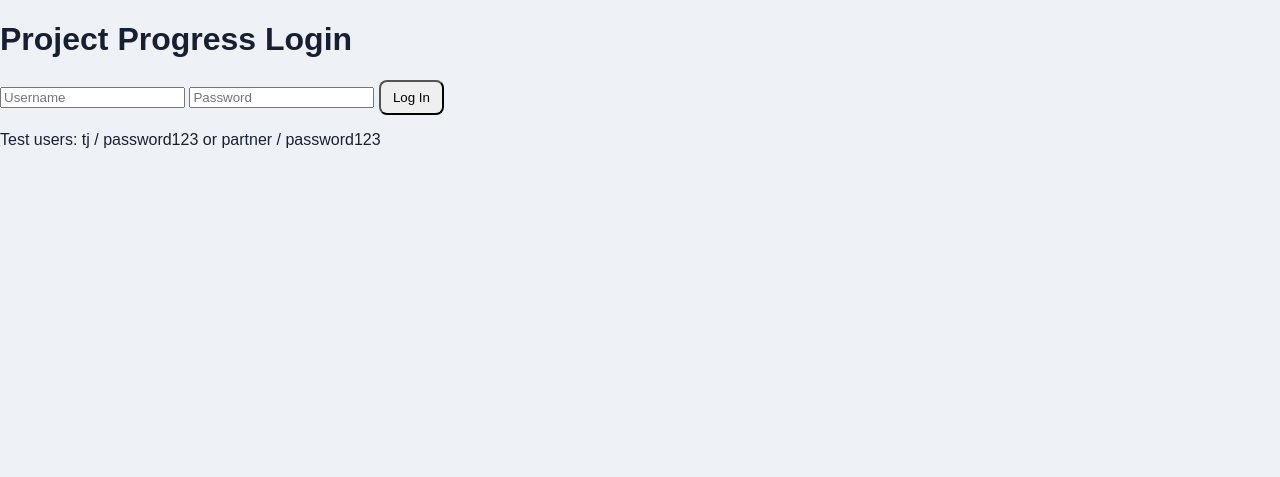
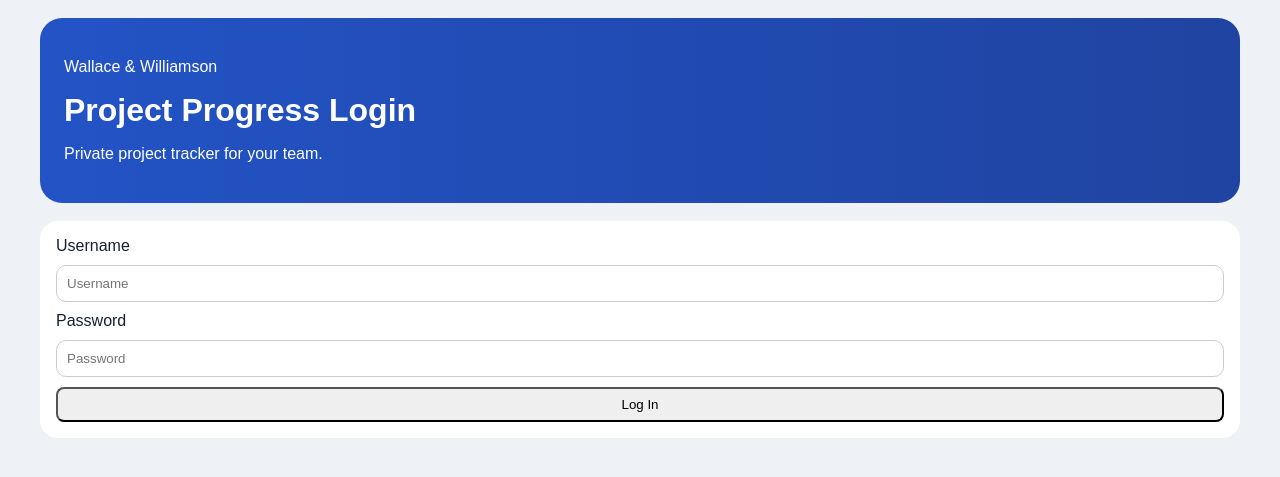
Before and after one commit to williamtpatrick52-creator/partner-progress-app, a Flask app: page / in a window 1280 px wide. Shown: the top 477 px of the page. Run offline with Flask 3, Linux system fonts and the light colour scheme; data comes from the database, SQL or seed files in the repository.

Commit message:
update usernames and passwords

```diff
--- a/app.py
+++ b/app.py
@@ -13,8 +13,8 @@ UPLOAD_FOLDER = "static/uploads"
 app.config["UPLOAD_FOLDER"] = UPLOAD_FOLDER
 
 USERS = {
-    "tj": generate_password_hash("password123"),
-    "partner": generate_password_hash("password123")
+    "tj": generate_password_hash("Adidas40!"),
+    "ryan": generate_password_hash("Adidas40!")
 }
 
 ALLOWED_EXTENSIONS = {
--- a/templates/login.html
+++ b/templates/login.html
@@ -1,24 +1,34 @@
 <!DOCTYPE html>
 <html>
 <head>
-    <title>Login</title>
+    <title>Wallace & Williamson Login</title>
     <link rel="stylesheet" href="/static/style.css">
 </head>
 <body>
-<div class="container">
-    <h1>Project Progress Login</h1>
+<div class="app-shell">
 
-    {% if error %}
-        <p class="error">{{ error }}</p>
-    {% endif %}
+    <header class="hero small-hero">
+        <div>
+            <p class="eyebrow">Wallace & Williamson</p>
+            <h1>Project Progress Login</h1>
+            <p class="subtitle">Private project tracker for your team.</p>
+        </div>
+    </header>
 
-    <form method="POST">
+    <form class="form-card" method="POST">
+        {% if error %}
+            <p class="error">{{ error }}</p>
+        {% endif %}
+
+        <label>Username</label>
         <input name="username" placeholder="Username" required>
-        <input name="password" type="password" placeholder="Password" required>
+
+        <label>Password</label>
+        <input type="password" name="password" placeholder="Password" required>
+
         <button type="submit">Log In</button>
     </form>
 
-    <p class="hint">Test users: tj / password123 or partner / password123</p>
 </div>
 </body>
 </html>
```
